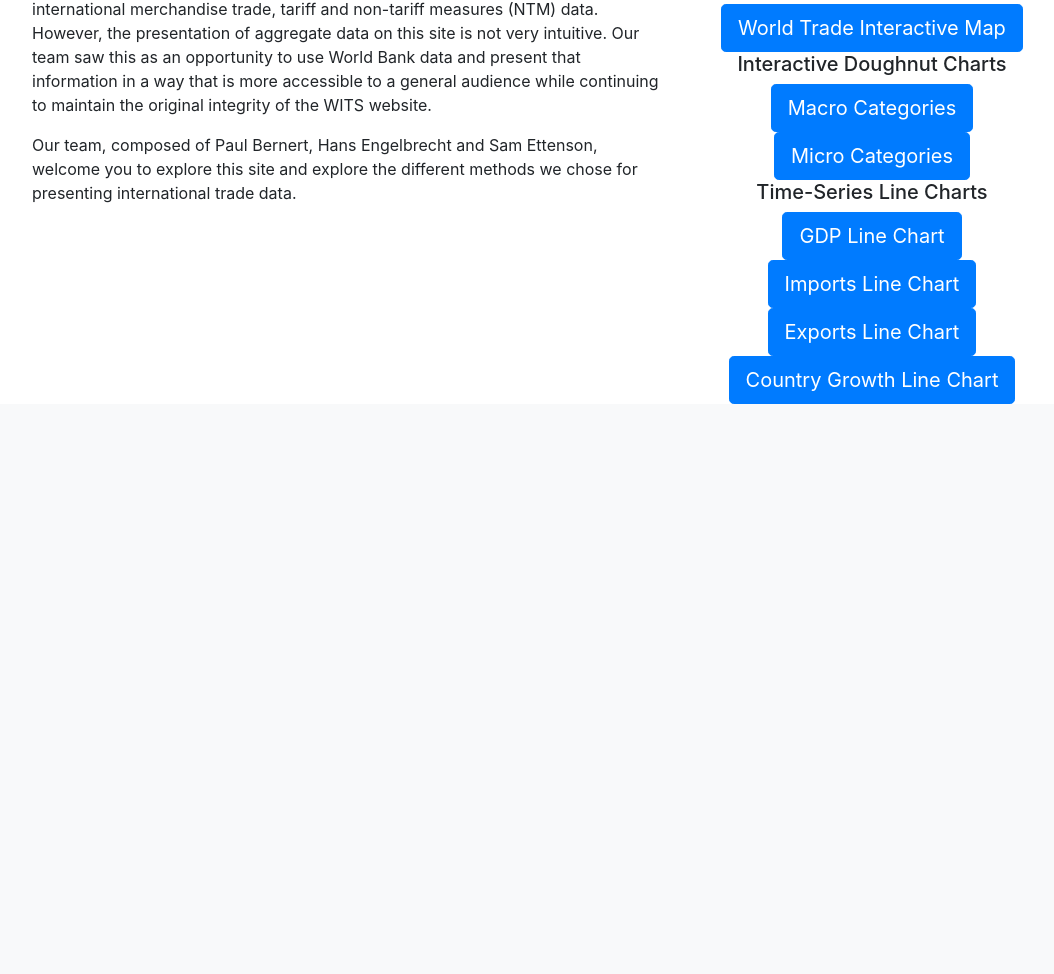
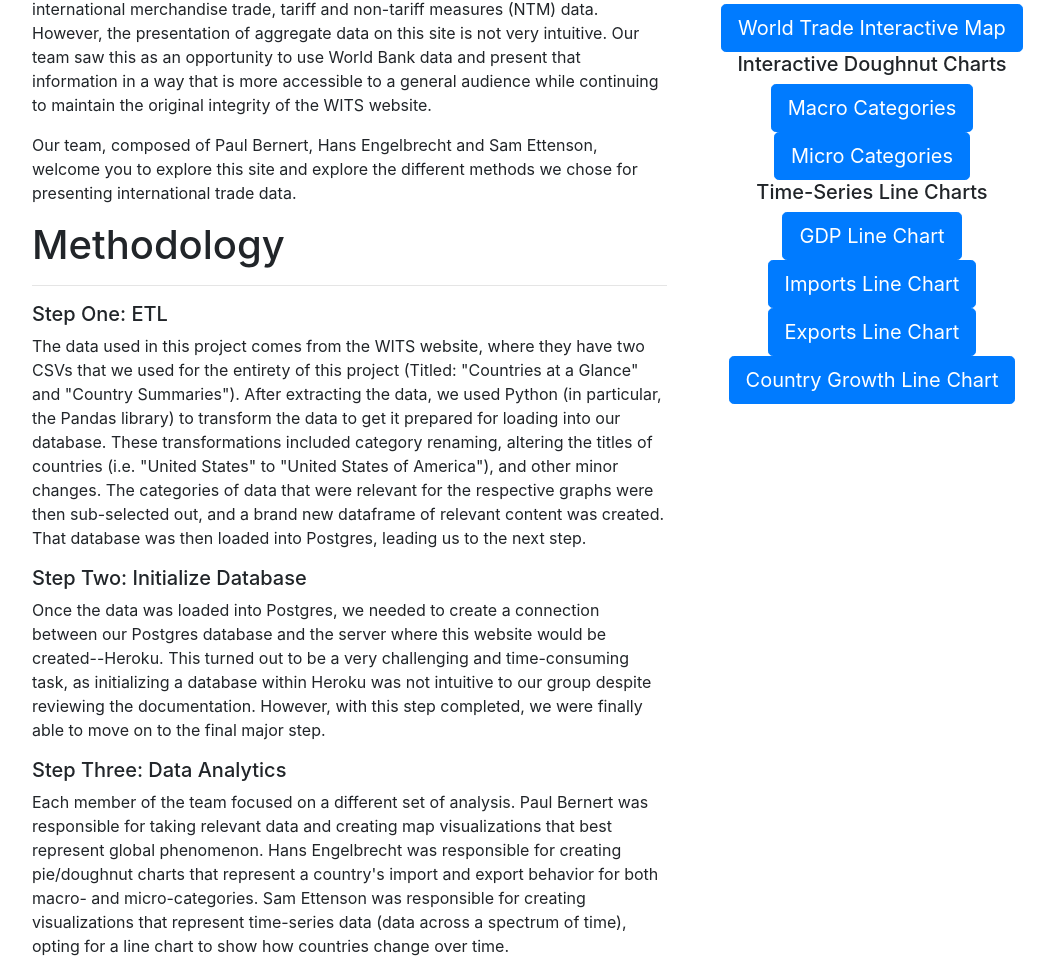
Before and after one commit to PaulBernert/Project2-Group4-World-Bank, a Flask app: page / in a window 1280 px wide. Shown: the part 463-1437 px from the top of the page, without its empty margins (53-1107 px from the left). Before the commit the page ends 867 px from the top, so only its background shows below. Run offline with Flask 2, Linux system fonts and the light colour scheme; parts of the project's set-up code (start-up, migrations or seed data) failed here and were passed over; some libraries are stand-ins or nearby versions.

Commit message:
final commit

```diff
--- a/templates/landing.html
+++ b/templates/landing.html
@@ -72,9 +72,24 @@
                 However, the presentation of aggregate data on this site is not very intuitive. Our team saw this as an opportunity to use World Bank data and
                 present that information in a way that is more accessible to a general audience while continuing to maintain the original integrity of the
                 WITS website. </p>
-
                 <p>Our team, composed of Paul Bernert, Hans Engelbrecht and Sam Ettenson, welcome you to explore this site and explore the different methods we chose
                 for presenting international trade data. </p>
+
+                <h1>Methodology</h1>
+                <hr>
+                <h5>Step One: ETL</h5>
+                <p>The data used in this project comes from the WITS website, where they have two CSVs that we used for the entirety of this project (Titled: "Countries at a Glance" and "Country Summaries").
+                After extracting the data, we used Python (in particular, the Pandas library) to transform the data to get it prepared for loading into our database. These transformations included category
+                renaming, altering the titles of countries (i.e. "United States" to "United States of America"), and other minor changes. The categories of data that were relevant for the respective graphs
+                were then sub-selected out, and a brand new dataframe of relevant content was created. That database was then loaded into Postgres, leading us to the next step.</p>
+                <h5>Step Two: Initialize Database</h5>
+                <p> Once the data was loaded into Postgres, we needed to create a connection between our Postgres database and the server where this website would be created--Heroku. This turned out to be
+                a very challenging and time-consuming task, as initializing a database within Heroku was not intuitive to our group despite reviewing the documentation. However, with this step completed, we
+                were finally able to move on to the final major step.</p>
+                <h5>Step Three: Data Analytics</h5>
+                <p> Each member of the team focused on a different set of analysis. Paul Bernert was responsible for taking relevant data and creating map visualizations that best represent global phenomenon.
+                Hans Engelbrecht was responsible for creating pie/doughnut charts that represent a country's import and export behavior for both macro- and micro-categories. Sam Ettenson was responsible for
+                creating visualizations that represent time-series data (data across a spectrum of time), opting for a line chart to show how countries change over time.
             </div>
 
             <div class="col-md-4">
```
